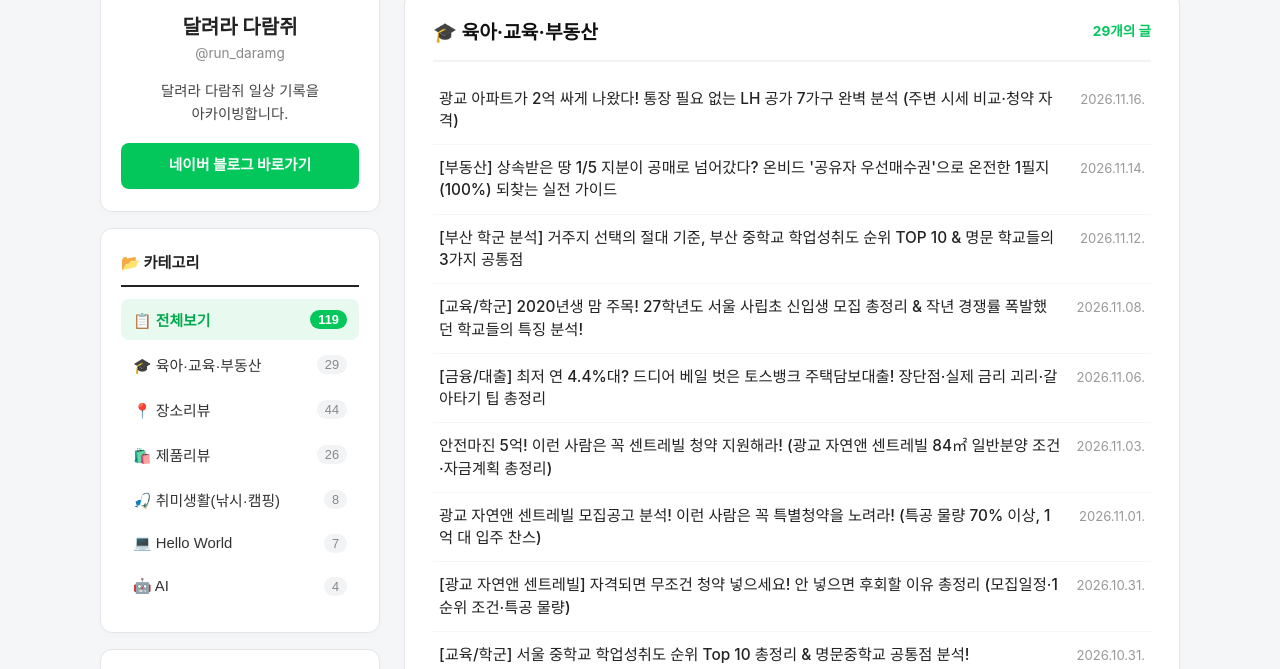
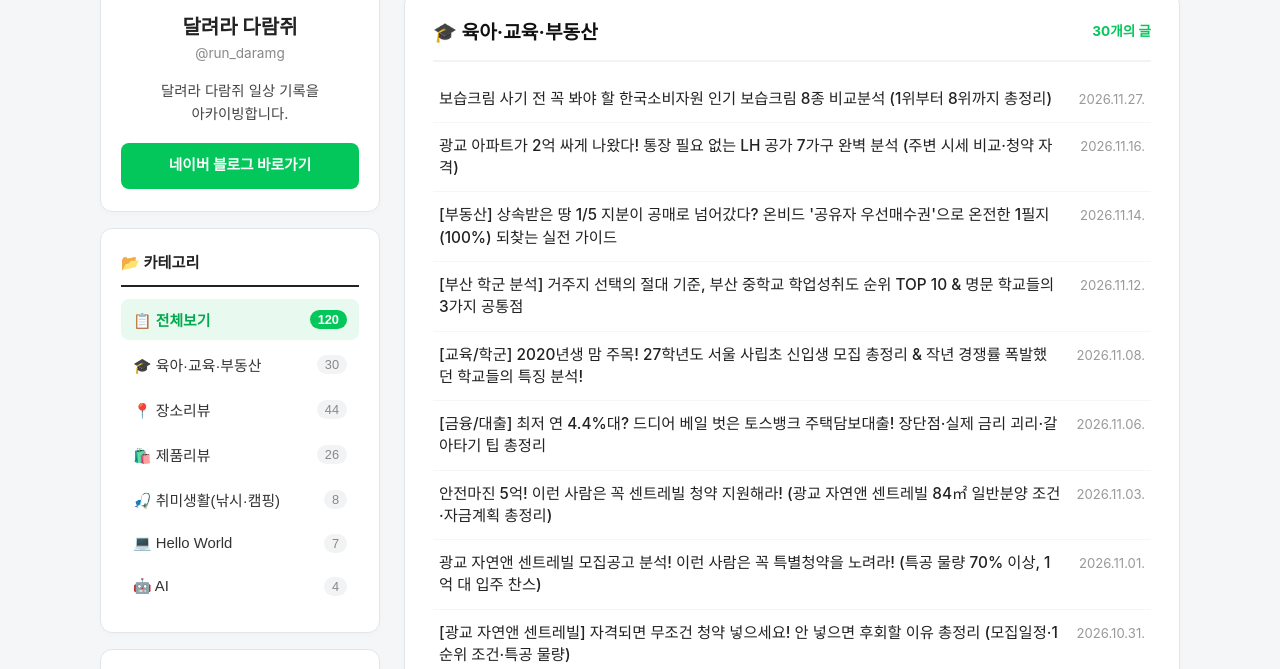
Before and after one commit to run-daramg/run-daramg.github.io, a plain HTML site: page index.html in a window 1280 px wide. Shown: the part 293-962 px from the top of the page. Drawn offline with Linux system fonts and the light colour scheme.

Commit message:
Auto-update new Naver blog posts by category

```diff
--- a/index.html
+++ b/index.html
@@ -330,13 +330,13 @@
           <li>
             <button class="cat-btn active" onclick="filterCategory('all', this)">
               <span>📋 전체보기</span>
-              <span class="cat-count" id="count-all">118</span>
+              <span class="cat-count" id="count-all">119</span>
             </button>
           </li>
           <li>
             <button class="cat-btn" onclick="filterCategory('육아·교육·부동산', this)">
               <span>🎓 육아·교육·부동산</span>
-              <span class="cat-count">29</span>
+              <span class="cat-count">30</span>
             </button>
           </li>
           <li>
@@ -404,9 +404,10 @@
       <section class="category-section" data-category="육아·교육·부동산">
         <div class="section-header">
           <h2>🎓 육아·교육·부동산</h2>
-          <span class="section-badge">29개의 글</span>
+          <span class="section-badge">30개의 글</span>
         </div>
         <ul class="post-list">
+          <li><a href="https://m.blog.naver.com/run_daramg/224494001545">보습크림 사기 전 꼭 봐야 할 한국소비자원 인기 보습크림 8종 비교분석 (1위부터 8위까지 총정리)</a><span class="date">2026.11.27.</span></li>
           <li><a href="https://m.blog.naver.com/run_daramg/224478584487">광교 아파트가 2억 싸게 나왔다! 통장 필요 없는 LH 공가 7가구 완벽 분석 (주변 시세 비교·청약 자격)</a><span class="date">2026.11.16.</span></li>
           <li><a href="https://m.blog.naver.com/run_daramg/224477116379">[부동산] 상속받은 땅 1/5 지분이 공매로 넘어갔다? 온비드 '공유자 우선매수권'으로 온전한 1필지(100%) 되찾는 실전 가이드</a><span class="date">2026.11.14.</span></li>
           <li><a href="https://m.blog.naver.com/run_daramg/224473631744">[부산 학군 분석] 거주지 선택의 절대 기준, 부산 중학교 학업성취도 순위 TOP 10 &amp; 명문 학교들의 3가지 공통점</a><span class="date">2026.11.12.</span></li>
```
